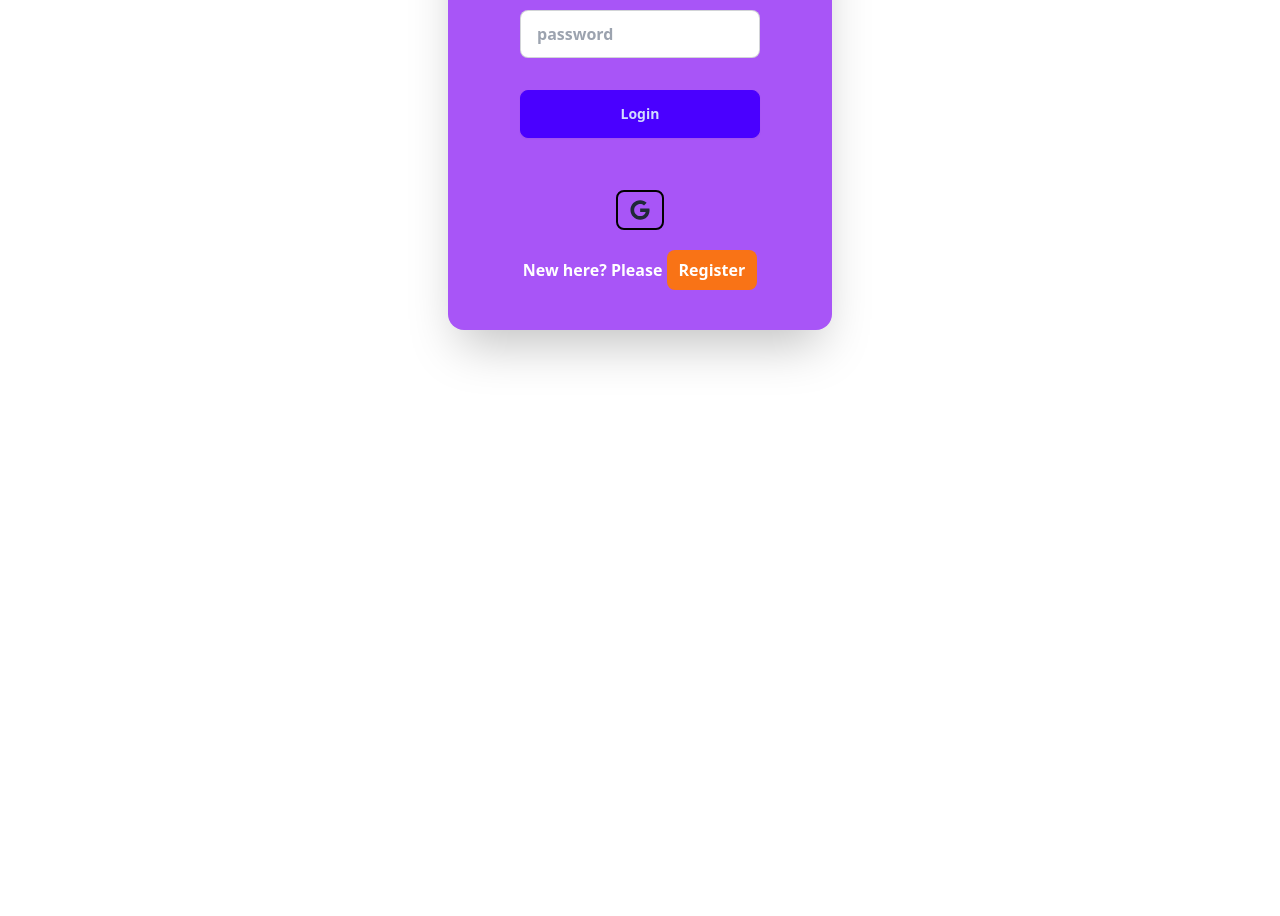
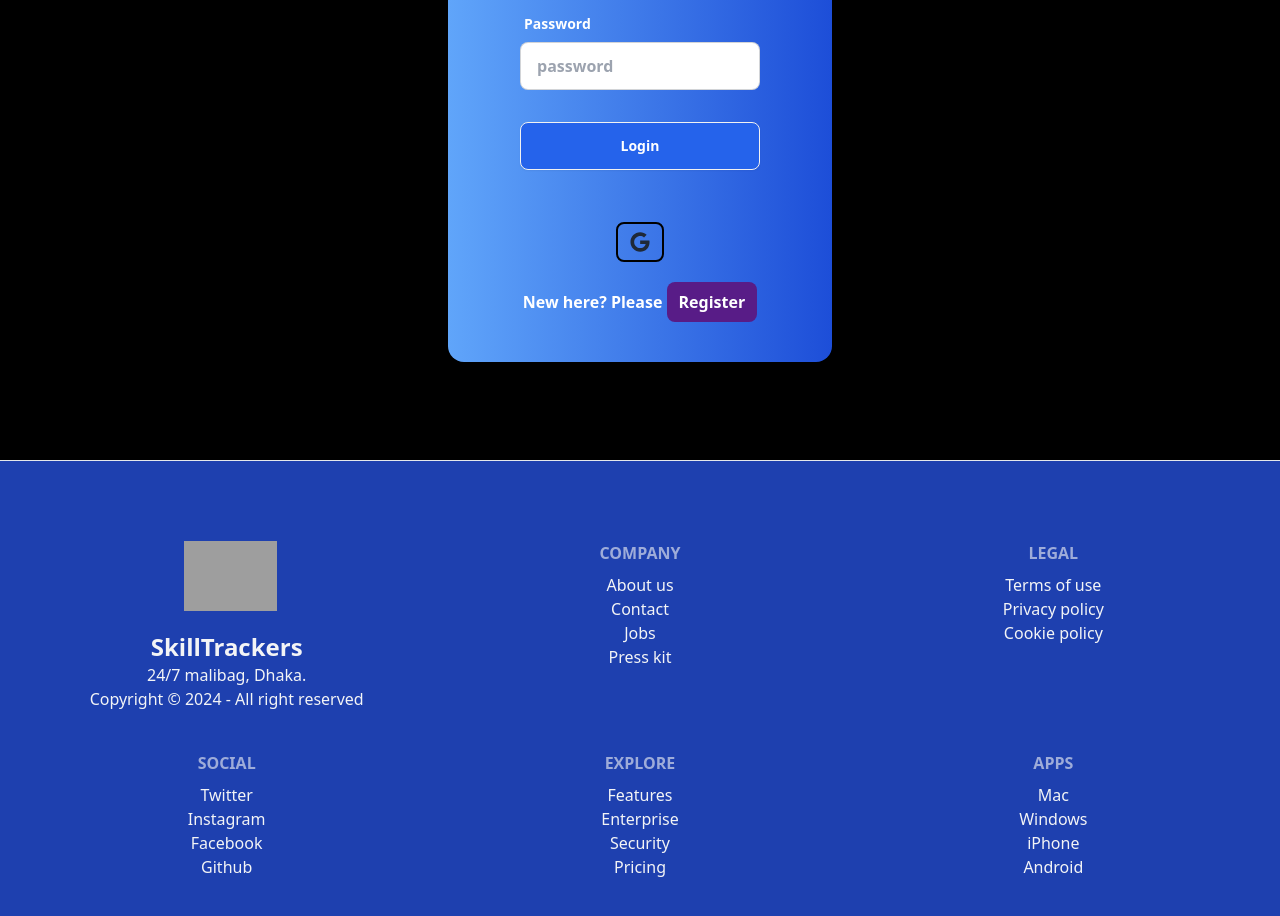
Before and after one commit to Monjurul-190629/Job_seeking_website_client, a React (Vite) app: page /Login in a window 1280 px wide. Shown: the part 472-1388 px from the top of the page. Before the commit the page ends 900 px from the top, so only its background shows below. Built offline with nearby package versions, Linux system fonts and the light colour scheme; no server answers; grey boxes are pictures that could not be loaded.

Commit message:
footer is implemented

```diff
--- a/package.json
+++ b/package.json
@@ -17,8 +17,10 @@
     "react-dom": "^18.3.1",
     "react-icons": "^5.3.0",
     "react-router-dom": "^6.27.0",
+    "react-sweetalert2": "^0.6.0",
     "react-toastify": "^10.0.6",
-    "sort-by": "^1.2.0"
+    "sort-by": "^1.2.0",
+    "sweetalert2": "^11.14.5"
   },
   "devDependencies": {
     "@eslint/js": "^9.13.0",
--- a/src/Main/Main.jsx
+++ b/src/Main/Main.jsx
@@ -1,6 +1,7 @@
 import { Outlet } from "react-router-dom";
 import Navbar from "../Pages/Shared/Navbar";
 import { useState } from "react";
+import Footer from "../Pages/Shared/Footer";
 
 
 const Main = () => {
@@ -14,9 +15,10 @@
 
 
     return (
-        <div className={`${darkMode ? 'bg-gray-900' : 'bg-white'} ${darkMode ? 'text-white' : 'bg-black'} transition-colors duration-500 w-screen`}>
+        <div className={`${darkMode ? 'bg-gray-900' : 'bg-[#efefff]'} ${darkMode ? 'text-white' : 'bg-black'} transition-colors duration-500 w-screen`}>
             <Navbar darkMode = {darkMode} toggleTheme = {toggleTheme}></Navbar>
             <Outlet></Outlet>
+            <Footer  darkMode = {darkMode}></Footer>
         </div>
     );
 };
--- a/src/Pages/Login_Registration/Login.jsx
+++ b/src/Pages/Login_Registration/Login.jsx
@@ -1,10 +1,10 @@
-import { ToastContainer, toast } from "react-toastify";
 import { FaGoogle } from "react-icons/fa";
 import { Link, useNavigate } from "react-router-dom";
 import { useContext } from "react";
 import { AuthContext } from "../../Provider/AuthProvider";
 import { getAuth, signInWithPopup, GoogleAuthProvider } from "firebase/auth";
 import app from "../../firebase/firebase.config";
+import Swal from "sweetalert2";
 
 const Login = () => {
     const { signIn } = useContext(AuthContext);
@@ -25,6 +25,11 @@
             })
             .catch(error => {
                 console.log("Error during login:", error.message);
+                Swal.fire({
+                    title: 'Error!',
+                    text: error.message,
+                    icon: 'error',
+                });
             });
     };
 
@@ -36,13 +41,18 @@
             })
             .catch(error => {
                 console.log("Error during Google login:", error.message);
+                Swal.fire({
+                    title: 'Error!',
+                    text: error.message,
+                    icon: 'error',
+                });
             });
     };
 
     return (
         <div className="hero min-h-screen">
             <div className="hero-content flex-col lg:flex-row-reverse">
-                <div className="card shrink-0 w-full max-w-sm shadow-2xl bg-purple-500 px-5 md:p-10">
+                <div className="card shrink-0 w-full max-w-sm shadow-2xl bg-gradient-to-r from-blue-400 to-blue-700 px-5 md:p-10">
                     <form className="card-body text-white font-bold" onSubmit={handleLogin}>
                         <h1 className="text-3xl underline font-bold text-center my-5">Login now!</h1>
                         <div className="form-control">
@@ -58,20 +68,20 @@
                             <input type="password" name="password" placeholder="password" className="input input-bordered text-black" required />
                         </div>
                         <div className="form-control mt-6">
-                            <button className="btn btn-primary">Login</button>
+                            <button className="btn bg-blue-600 text-white hover:bg-white hover:text-blue-700">Login</button>
                         </div>
                     </form>
                     <div className="flex gap-5 justify-center my-5 text-center">
-                        <button className="text-xl py-2 px-3 border-2 border-black rounded-lg" onClick={handleGoogleLogin}>
+                        <button className="text-xl py-2 px-3 border-2 border-black rounded-lg bg-transparent" onClick={handleGoogleLogin}>
                             <FaGoogle />
                         </button>
                     </div>
                     <p className="text-center text-white font-bold">
-                        New here? Please <Link to="/Registration"><button className="bg-orange-500 text-white font-bold py-2 px-3 rounded-lg">Register</button></Link>
+                        New here? Please <Link to="/Registration"><button className="bg-purple-900 text-white font-bold py-2 px-3 rounded-lg">Register</button></Link>
                     </p>
                 </div>
             </div>
-            <ToastContainer />
+
         </div>
     );
 };
--- /dev/null
+++ b/src/Pages/Not_Founded_Page/Not_Founded_Page.jsx/Not_Founded_Page.jsx
@@ -0,0 +1,22 @@
+import { Link } from 'react-router-dom';
+
+const Not_Founded_Page = () => {
+  return (
+    <div className="container mx-auto mt-8 text-center">
+      <h1 className="text-4xl font-bold mb-4">404 - Page Not Found</h1>
+      <p className="text-lg mb-4">Oops! The page you're looking for does not exist.</p>
+      <div className='flex justify-center mb-10'>
+        <img
+          src="https://media.giphy.com/media/14uQ3cOFteDaU/giphy.gif"
+          alt="404 Not Found"
+          className="not-found-image"
+        />
+      </div>
+      <Link to="/" className="inline-block bg-blue-500 hover:bg-blue-700 text-white font-bold py-2 px-4 mb-10 rounded">
+        Go Back Home
+      </Link>
+    </div>
+  );
+};
+
+export default Not_Founded_Page;
--- /dev/null
+++ b/src/Pages/Shared/Footer.jsx
@@ -0,0 +1,58 @@
+
+
+const Footer = ({ darkMode }) => {
+    return (
+        <div>
+            <hr />
+            <footer className={`grid grid-cols-1 lg:grid-cols-3 justify-center text-center gap-10 md:px-10 py-20 ${darkMode ? 'bg-gray-900' : 'bg-blue-800'} ${darkMode ? 'text-white' : 'text-gray-100'}`}>
+                <nav className="flex flex-col">
+                    <img src="https://png.pngtree.com/element_pic/16/11/02/bd886d7ccc6f8dd8db17e841233c9656.jpg" className="w-1/4 ml-40 md:ml-36 mb-5" />
+                    <p className="font-bold text-2xl">SkillTrackers</p>
+                    <div>
+                        24/7 malibag, Dhaka.
+                    </div>
+                    <div>
+                        Copyright © 2024 - All right reserved
+                    </div>
+                </nav>
+                <nav className="flex flex-col">
+                    <h6 className="footer-title">Company</h6>
+                    <a className="link link-hover">About us</a>
+                    <a className="link link-hover">Contact</a>
+                    <a className="link link-hover">Jobs</a>
+                    <a className="link link-hover">Press kit</a>
+                </nav>
+                <nav className="flex flex-col">
+                    <h6 className="footer-title">Legal</h6>
+                    <a className="link link-hover">Terms of use</a>
+                    <a className="link link-hover">Privacy policy</a>
+                    <a className="link link-hover">Cookie policy</a>
+                </nav>
+                <nav className="flex flex-col">
+                    <h6 className="footer-title">Social</h6>
+                    <a className="link link-hover">Twitter</a>
+                    <a className="link link-hover">Instagram</a>
+                    <a className="link link-hover">Facebook</a>
+                    <a className="link link-hover">Github</a>
+                </nav>
+                <nav className="flex flex-col">
+                    <h6 className="footer-title">Explore</h6>
+                    <a className="link link-hover">Features</a>
+                    <a className="link link-hover">Enterprise</a>
+                    <a className="link link-hover">Security</a>
+                    <a className="link link-hover">Pricing</a>
+                </nav>
+                <nav className="flex flex-col">
+                    <h6 className="footer-title">Apps</h6>
+                    <a className="link link-hover">Mac</a>
+                    <a className="link link-hover">Windows</a>
+                    <a className="link link-hover">iPhone</a>
+                    <a className="link link-hover">Android</a>
+                </nav>
+
+            </footer>
+        </div>
+    );
+};
+
+export default Footer;
--- a/src/Pages/Shared/Navbar.jsx
+++ b/src/Pages/Shared/Navbar.jsx
@@ -112,6 +112,7 @@
 
                 </div>
             </div>
+            <div className={darkMode ? 'divider divider-neutral' : "divider"}></div>
         </div>
     );
 };
```
Also changed, not shown: src/Pages/Login_Registration/Registration.jsx (+25 -24 lines), src/Router/routes.jsx (+7 -1 lines), 1 other file (tests, documents, lock files or other folders).
